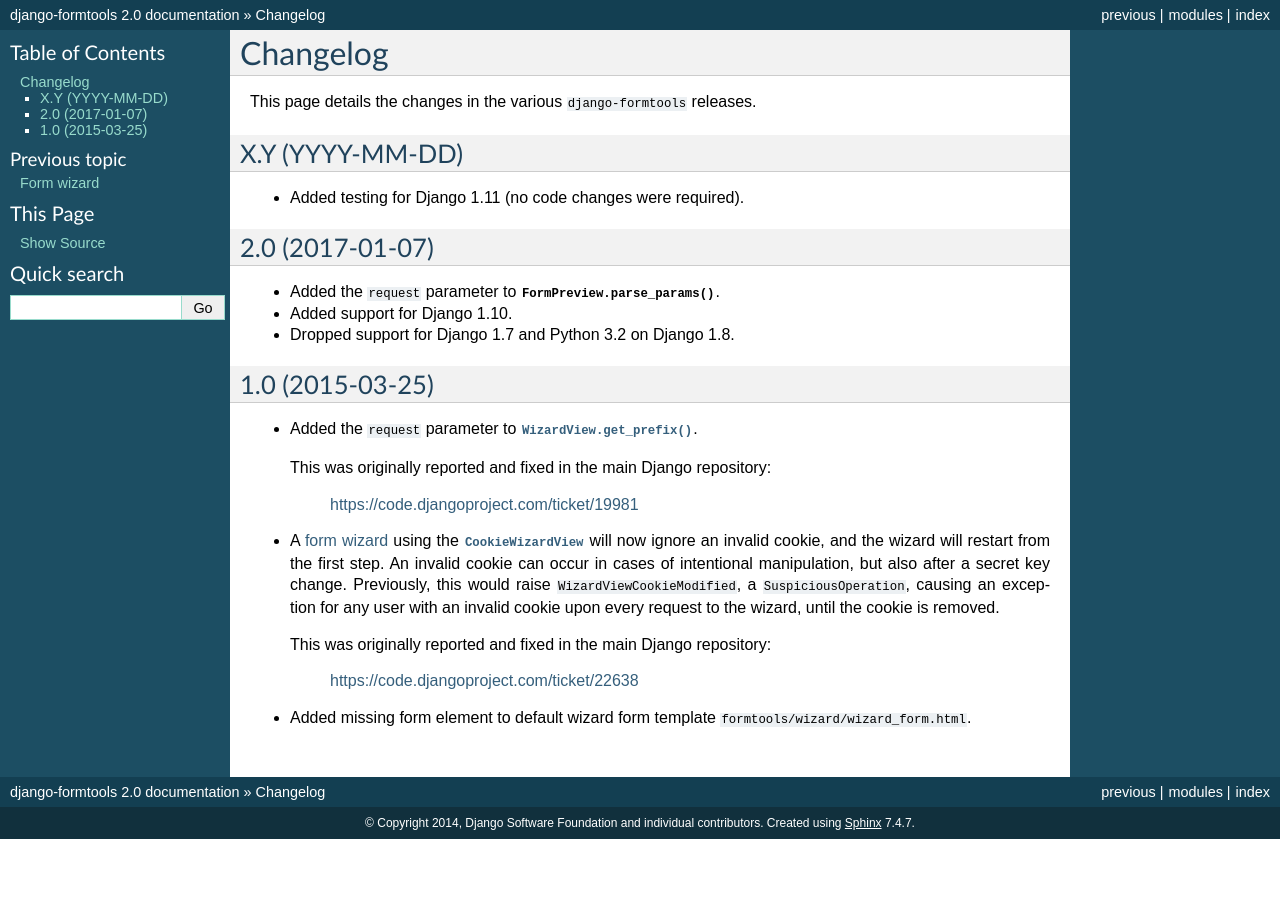
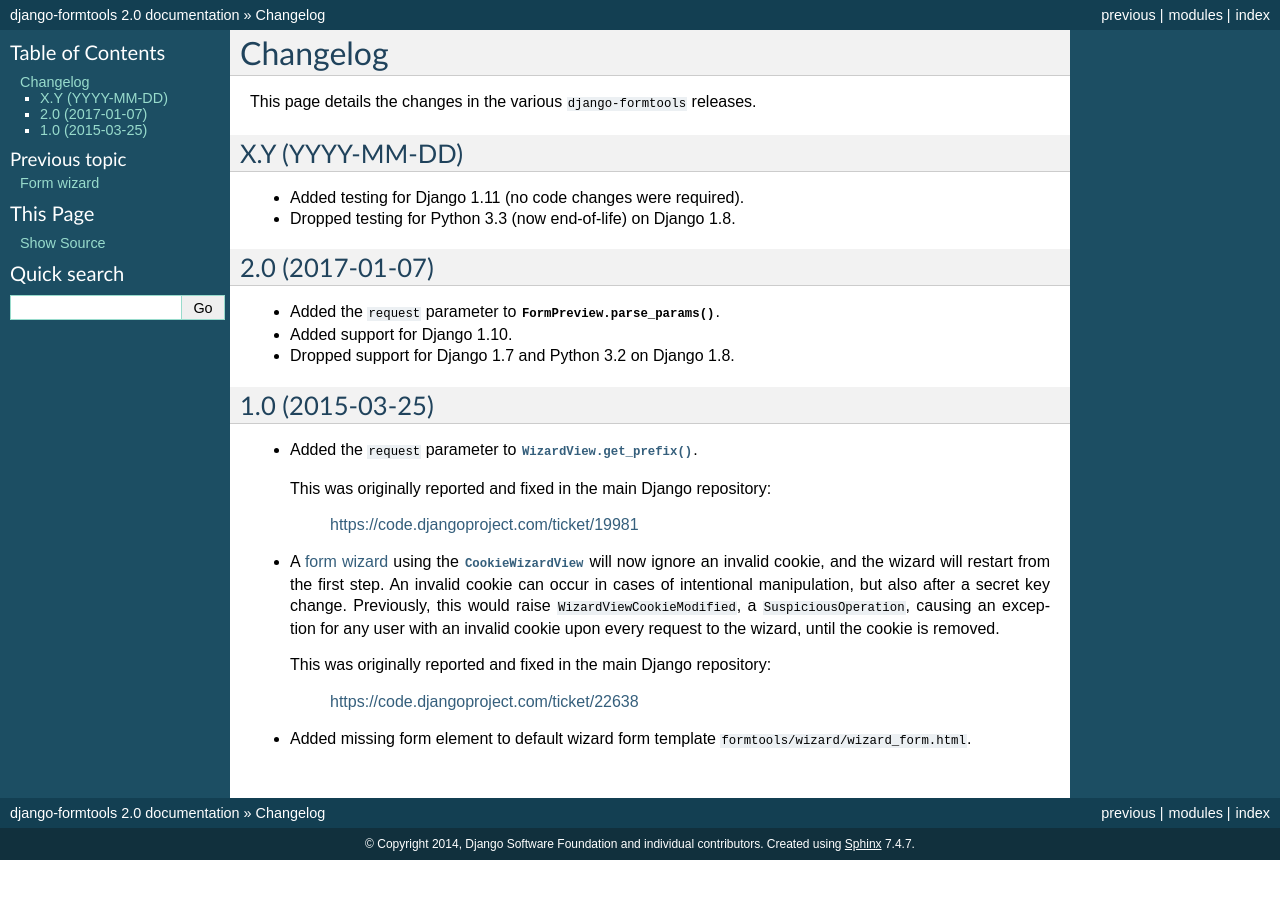
Before and after one commit to jazzband/django-formtools, a Sphinx documentation site: the page built from docs/changelog.rst, in a window 1280 px wide. Built offline with Sphinx 7.4.7, drawn with Linux system fonts in a browser that asks for light colours.

Commit message:
Drop testing for Python 3.3

```diff
--- a/docs/changelog.rst
+++ b/docs/changelog.rst
@@ -7,6 +7,8 @@
 ----------------
 
 - Added testing for Django 1.11 (no code changes were required).
+
+- Dropped testing for Python 3.3 (now end-of-life) on Django 1.8.
 
 2.0 (2017-01-07)
 ----------------
--- a/setup.py
+++ b/setup.py
@@ -137,7 +137,6 @@
         'Programming Language :: Python :: 2',
         'Programming Language :: Python :: 2.7',
         'Programming Language :: Python :: 3',
-        'Programming Language :: Python :: 3.3',
         'Programming Language :: Python :: 3.4',
         'Programming Language :: Python :: 3.5',
         'Programming Language :: Python :: 3.6',
```
Also changed, not shown: .travis.yml, 1 other file.
